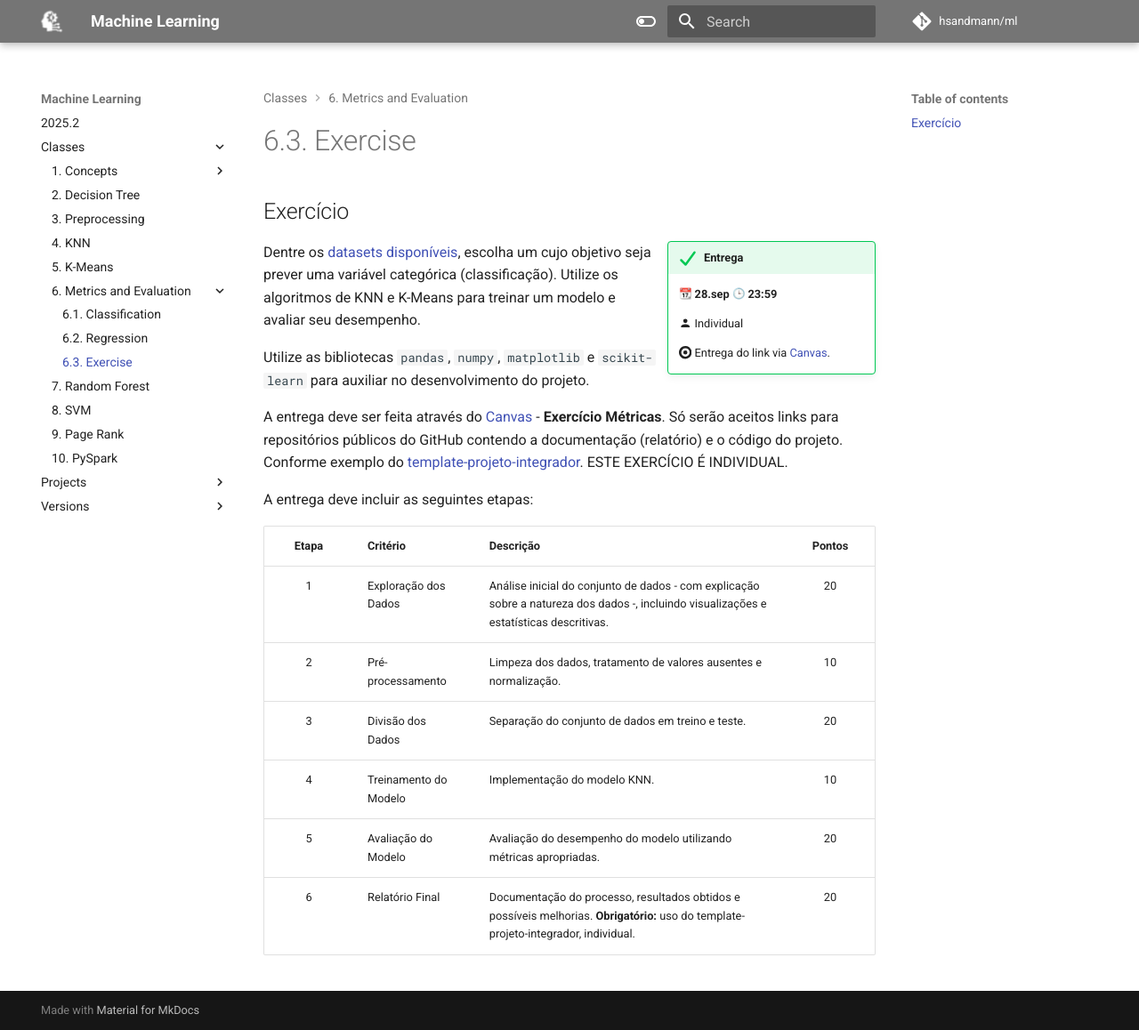
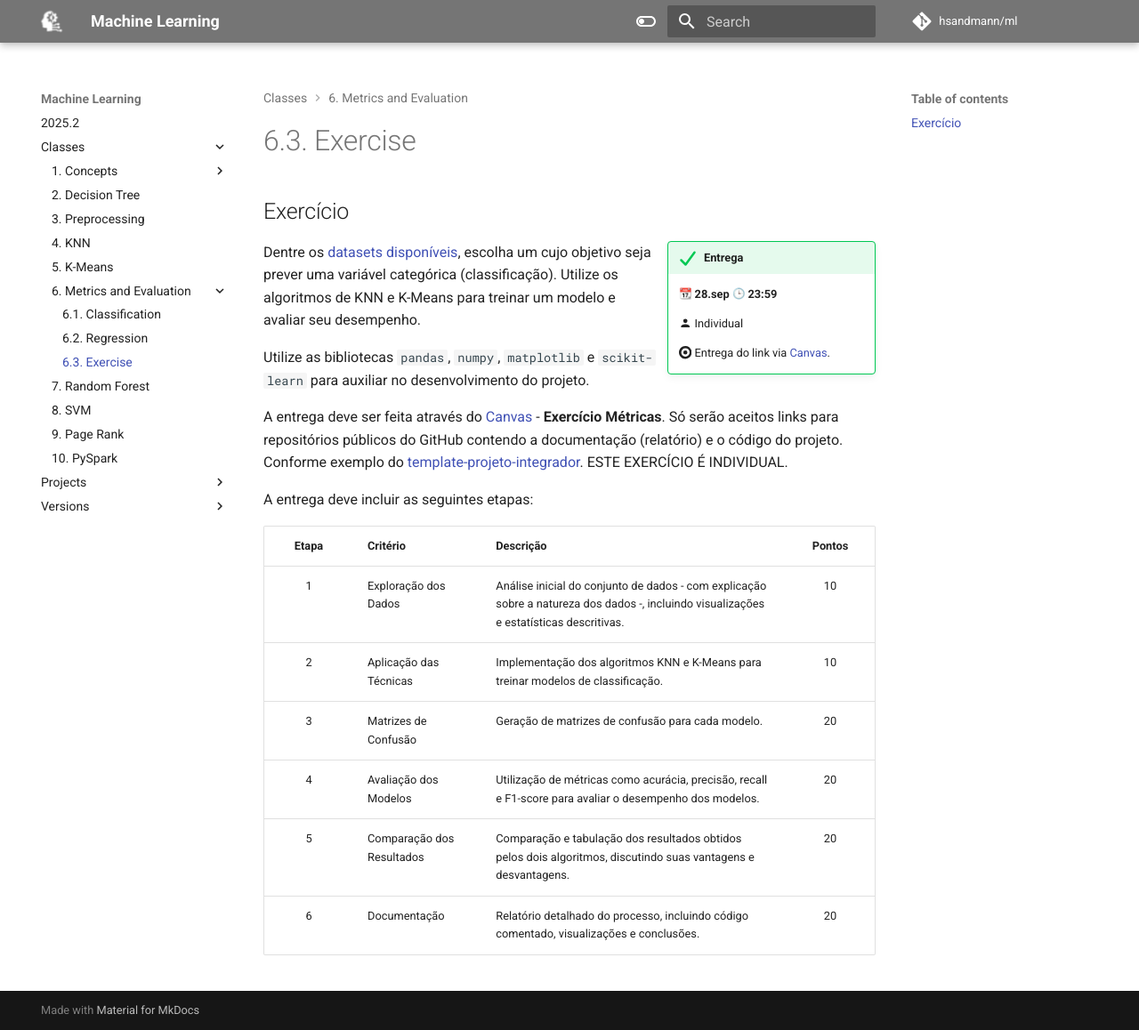
Before and after one commit to hsandmann/ml, an MkDocs documentation site: the page built from docs/classes/metrics/exercise/index.md, in a window 1280 px wide and 1158 px high. Shown: the whole window at 89% size. Built offline with MkDocs 1.6.1 and Material for MkDocs 9.7.7, drawn with Linux system fonts in a browser that asks for light colours; emoji names are drawn with the system emoji font; comment, search, counter and statistics services are not loaded.

Commit message:
update for rubrica in metrics

```diff
--- a/docs/classes/metrics/exercise/index.md
+++ b/docs/classes/metrics/exercise/index.md
@@ -8,7 +8,7 @@
 
     :simple-target: Entrega do link via [Canvas](https://canvas.espm.br/){:target="_blank"}.
 
-Dentre os [datasets disponíveis](/ml/classes/concepts/data/main/#datasets){:target="_blank"}, escolha um cujo objetivo seja prever uma variável categórica (classificação). Utilize os algoritmos de KNN e K-Means para treinar um modelo e avaliar seu desempenho.
+Dentre os [datasets disponíveis](/ml/classes/concepts/data/#datasets){:target="_blank"}, escolha um cujo objetivo seja prever uma variável categórica (classificação). Utilize os algoritmos de KNN e K-Means para treinar um modelo e avaliar seu desempenho.
 
 Utilize as bibliotecas `pandas`, `numpy`, `matplotlib` e `scikit-learn` para auxiliar no desenvolvimento do projeto.
 
@@ -18,9 +18,9 @@ A entrega deve incluir as seguintes etapas:
 
 | Etapa | Critério | Descrição | Pontos |
 |:-----:|----------|-----------|:------:|
-| 1 | Exploração dos Dados | Análise inicial do conjunto de dados - com explicação sobre a natureza dos dados -, incluindo visualizações e estatísticas descritivas. | 20 |
-| 2 | Pré-processamento | Limpeza dos dados, tratamento de valores ausentes e normalização. | 10 |
-| 3 | Divisão dos Dados | Separação do conjunto de dados em treino e teste. | 20 |
-| 4 | Treinamento do Modelo | Implementação do modelo KNN. | 10 |
-| 5 | Avaliação do Modelo | Avaliação do desempenho do modelo utilizando métricas apropriadas. | 20 |
-| 6 | Relatório Final | Documentação do processo, resultados obtidos e possíveis melhorias. **Obrigatório:** uso do template-projeto-integrador, individual. | 20 |
+| 1 | Exploração dos Dados | Análise inicial do conjunto de dados - com explicação sobre a natureza dos dados -, incluindo visualizações e estatísticas descritivas. | 10 |
+| 2 | Aplicação das Técnicas | Implementação dos algoritmos KNN e K-Means para treinar modelos de classificação. | 10 |
+| 3 | Matrizes de Confusão | Geração de matrizes de confusão para cada modelo. | 20 |
+| 4 | Avaliação dos Modelos | Utilização de métricas como acurácia, precisão, recall e F1-score para avaliar o desempenho dos modelos. | 20 |
+| 5 | Comparação dos Resultados | Comparação e tabulação dos resultados obtidos pelos dois algoritmos, discutindo suas vantagens e desvantagens. | 20 |
+| 6 | Documentação | Relatório detalhado do processo, incluindo código comentado, visualizações e conclusões. | 20 |
```
